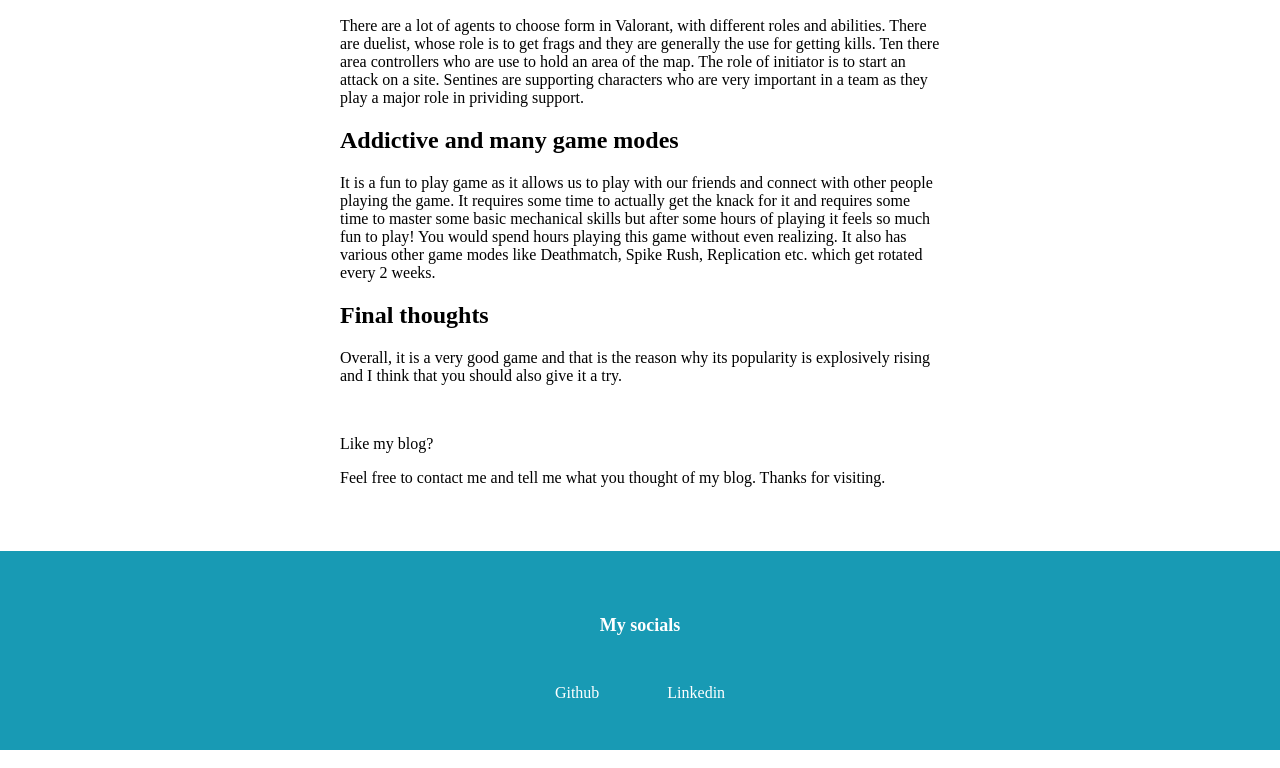
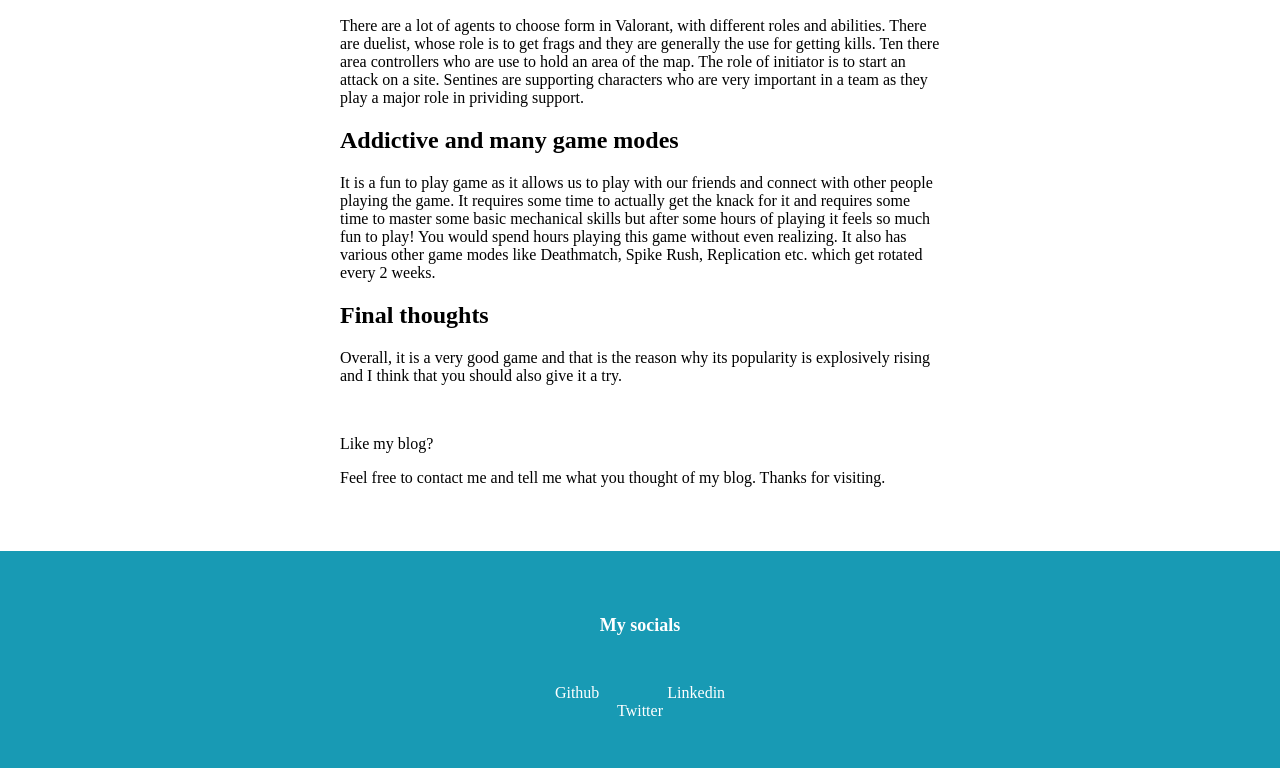
Before and after one commit to AmishMishra11/blog2, a plain HTML site: page index.html in a window 1280 px wide. Shown: the part 1184-1952 px from the top of the page. Drawn offline with Linux system fonts and the light colour scheme; a web font is replaced by a local one.

Commit message:
added twitter

```diff
--- a/index.html
+++ b/index.html
@@ -81,6 +81,9 @@
             >Linkedin</a
           >
         </li>
+        <li class="list-item-inline">
+          <a class="link" href="https://twitter.com/The_Scarcastic1">Twitter</a>
+        </li>
       </ul>
     </footer>
   </body>
```
